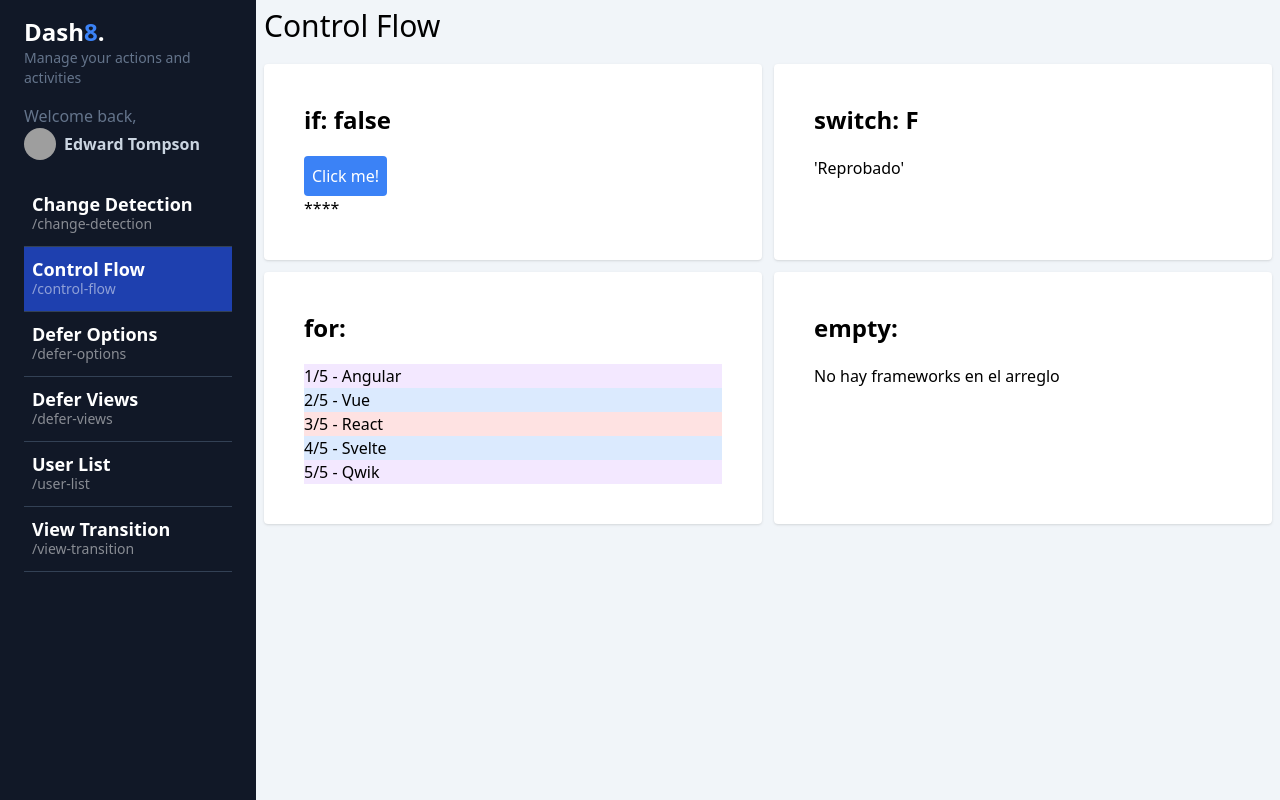
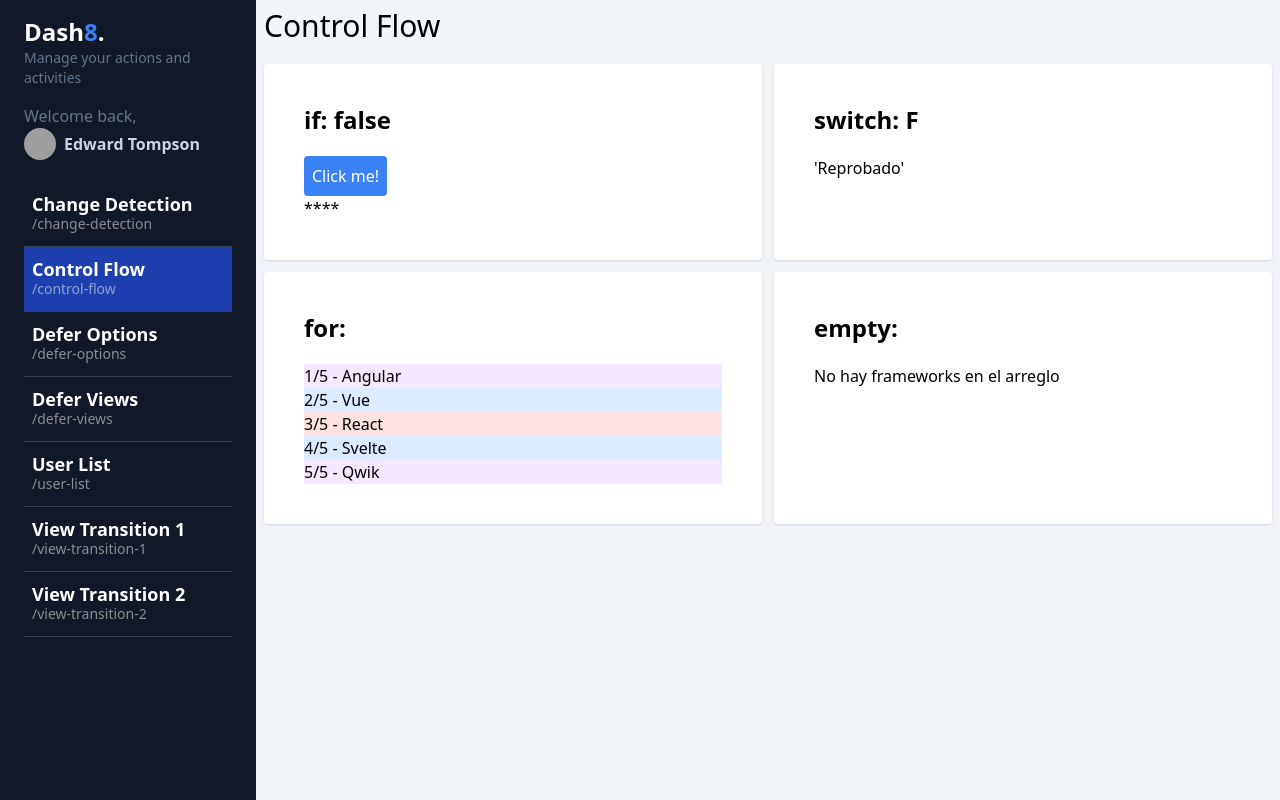
Before and after one commit to nicolashidalgo1989/14-my-dashboard, an Angular app: page /dashboard/control-flow in a window 1280 px wide. Built offline with nearby package versions, Linux system fonts and the light colour scheme; grey boxes are pictures that could not be loaded.

Commit message:
feat: view transitions

```diff
--- a/src/app/app.config.ts
+++ b/src/app/app.config.ts
@@ -1,8 +1,18 @@
 import { ApplicationConfig } from '@angular/core';
-import { provideRouter } from '@angular/router';
+import { provideRouter, withViewTransitions } from '@angular/router';
 
 import { routes } from './app.routes';
 
 export const appConfig: ApplicationConfig = {
-  providers: [provideRouter(routes)]
+  providers: [
+    provideRouter(
+      routes,
+      withViewTransitions({
+        skipInitialTransition: true,
+        onViewTransitionCreated(transitionInfo) {
+          console.log({transitionInfo});
+        },
+      })
+    )
+  ]
 };
--- a/src/app/app.routes.ts
+++ b/src/app/app.routes.ts
@@ -36,9 +36,14 @@ export const routes: Routes = [
         loadComponent: () => import('./dashboard/pages/users/users.component'),
       },
       {
-        path: 'view-transition',
-        title: 'View Transition',
-        loadComponent: () => import('./dashboard/pages/view-transition/view-transition.component'),
+        path: 'view-transition-1',
+        title: 'View Transition 1',
+        loadComponent: () => import('./dashboard/pages/view-transition/view-transition1.component'),
+      },
+      {
+        path: 'view-transition-2',
+        title: 'View Transition 2',
+        loadComponent: () => import('./dashboard/pages/view-transition/view-transition2.component'),
       },
       {
         path: '',
--- a/src/app/dashboard/pages/view-transition/view-transition.component.html
+++ /dev/null
@@ -1 +0,0 @@
-<p>view-transition works!</p>
--- a/src/app/dashboard/pages/view-transition/view-transition.component.ts
+++ /dev/null
@@ -1,11 +0,0 @@
-import { Component } from '@angular/core';
-
-@Component({
-  standalone: true,
-  imports: [],
-  templateUrl: './view-transition.component.html',
-  styles: ``
-})
-export default class ViewTransitionComponent {
-
-}
--- /dev/null
+++ b/src/app/dashboard/pages/view-transition/view-transition1.component.ts
@@ -0,0 +1,17 @@
+import { Component } from '@angular/core';
+import { TitleComponent } from '@shared/title/title.component';
+
+@Component({
+  standalone: true,
+  imports: [TitleComponent],
+  template: `
+    <app-title title="View Transitions 1" />
+    <section class="flex justify-start"s>
+      <img srcset="https://picsum.photos/id/121/200/300.jpg" alt="Picsum" width="200" height="300" style="view-transition-name: hero1;" />
+      <div class="bg-blue-500 w-64 h-52" style="view-transition-name: hero2;" ></div>
+    </section>
+  `
+})
+export default class ViewTransitionComponent {
+
+}
--- /dev/null
+++ b/src/app/dashboard/pages/view-transition/view-transition2.component.ts
@@ -0,0 +1,17 @@
+import { Component } from '@angular/core';
+import { TitleComponent } from '@shared/title/title.component';
+
+@Component({
+  standalone: true,
+  imports: [TitleComponent],
+  template: `
+    <app-title title="View Transitions 2" />
+    <section class="flex justify-end" style="justify-content: end">
+      <img srcset="https://picsum.photos/id/121/200/300.jpg" alt="Picsum" width="200" height="300" style="view-transition-name: hero1;" />
+      <div class="bg-blue-800 w-64 h-64"  style="view-transition-name: hero2;" ></div>
+    </section>
+  `
+})
+export default class ViewTransitionComponent {
+
+}
```
